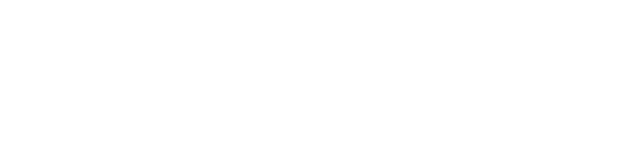
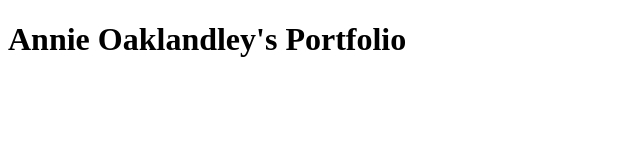
Before and after one commit to annieyshin/programming-portfolio, a plain HTML site: page index.html in a window 1280 px wide. Shown: the whole page, without its empty margins (0-640 px from the left). Drawn offline with Linux system fonts and the light colour scheme.

```diff
--- a/index.html
+++ b/index.html
@@ -1,9 +1,10 @@
 <!DOCTYPE html>
   <html>
     <head>
-      <title></title>
+      <title>Programming Portfolio</title>
     </head>
       <body>
+        <h1>Annie Oaklandley's Portfolio</h1>
 
 
 
```
Also changed, not shown: 2 other files.
